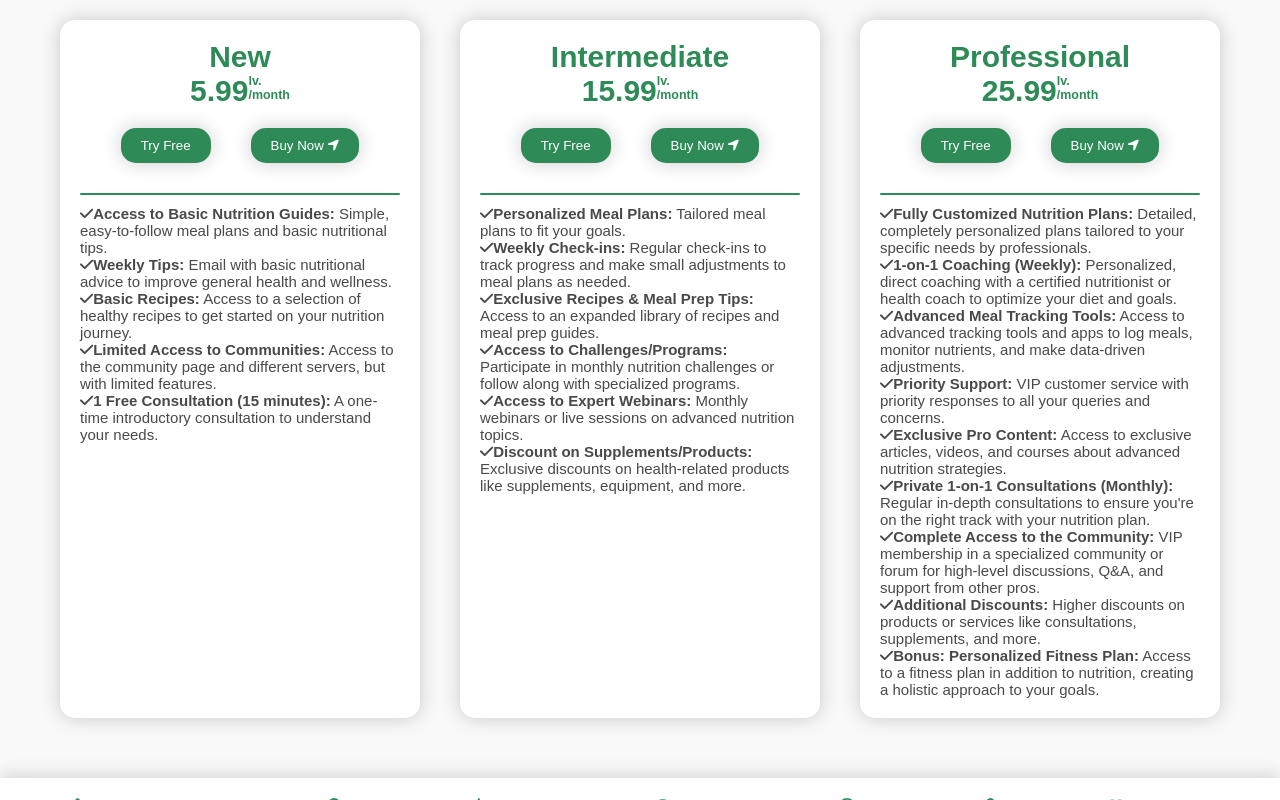
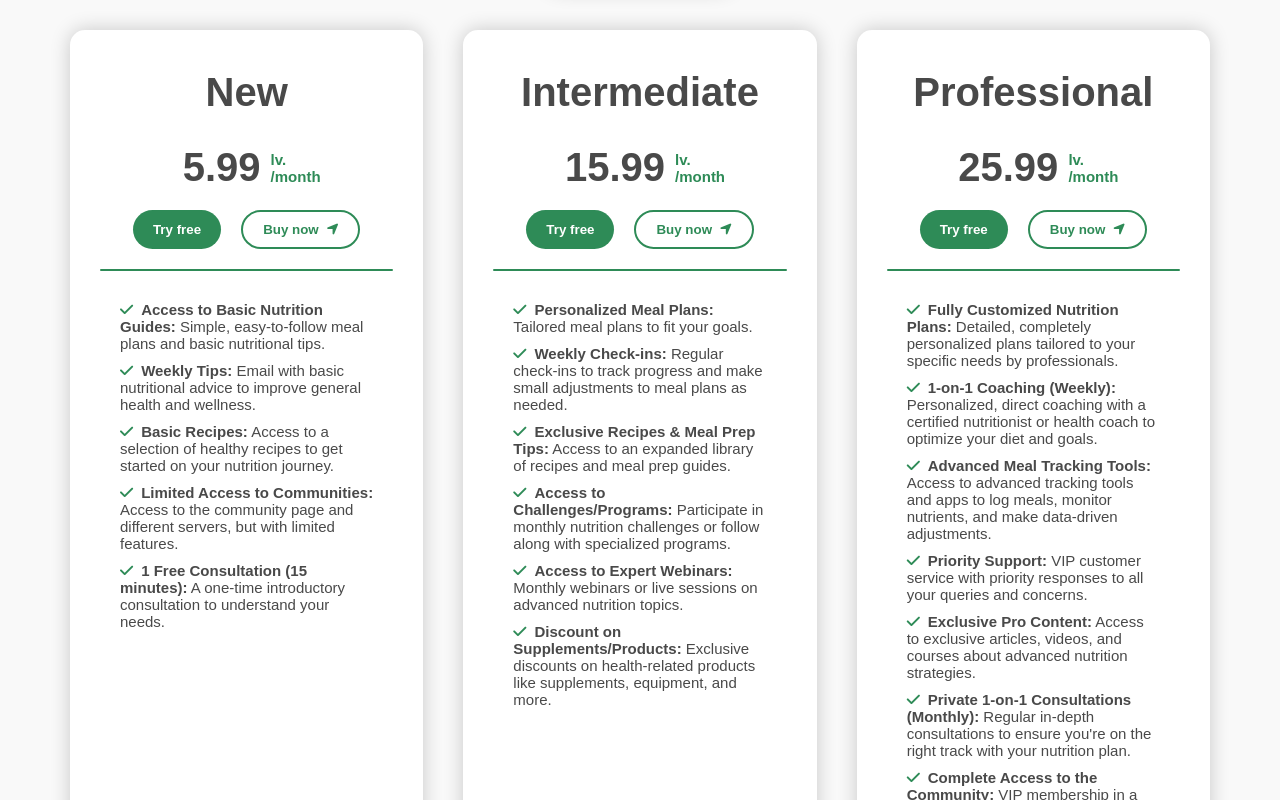
Before and after one commit to Kristradamus/FreshBalance, a React (Vite) app in the folder frontend/: page /support in a window 1280 px wide. Both pictures are taken after a click on the item "Subscriptions". Shown: the part 186-986 px from the top of the page. Built offline with nearby package versions, Linux system fonts and the light colour scheme.

Commit message:
Subscriptions2

```diff
--- a/frontend/src/pages/communities.css
+++ b/frontend/src/pages/communities.css
@@ -56,6 +56,7 @@
     cursor:pointer;
     padding:5px 0px;
     margin:10px 0px;
+    transition:var(--transition);
 }
 .communitiesGoToSub:hover{
     background-color:var(--lightGreen);
--- a/frontend/src/pages/subscriptions.css
+++ b/frontend/src/pages/subscriptions.css
@@ -1,5 +1,5 @@
 .subscriptions{
-    margin:20px;
+  margin:30px;
   padding:0px;
  }
  .subBox{
@@ -17,50 +17,44 @@
  position: relative;
  border-radius: calc(var(--radius) * 3);
  border: 2px solid var(--green);
-   background-color: transparent;
+ background-color: var(--white);
+ box-shadow:var(--boxShadow);
  cursor: pointer;
  transition: background 0.3s ease-in-out, border-color 0.3s ease-in-out;
  font-size: var(--font);
  color: var(--darker);
  overflow: hidden;
  }
- .subToggleContainer:hover {
-   border-color: var(--dark-green);
+ .subToggleContainer:hover{
+  border: 2px solid var(--lightGreen);
  }
  .subToggleCircle {
  position: absolute;
-   width: 70px;
-   height: 30px;
+ width: 90px;
+ height: 40px;
  background: var(--green);
  border-radius: calc(var(--radius) * 3);
  transition: transform 0.3s ease-in-out, background 0.3s ease-in-out;
  box-shadow: 0 2px 5px rgba(0, 0, 0, 0.2);
  }
  .subToggleCircle.moveRight {
-   transform: translateX(120px);
+ transform: translateX(100px);
  }
  .subToggleCircle.moveLeft {
-   transform: translateX(10px);
+ transform: translateX(6px);
  }
  .subToggleText {
  flex: 1;
  text-align: center;
-   font-size: 14px;
+ font-size: var(--font);
  font-weight: bold;
  z-index: 1;
  transition: color 0.3s ease-in-out, opacity 0.3s ease-in-out;
-   opacity: 0.7;
+ opacity: 1;
  }
  .subToggleText.active {
-   color: white;
+ color: var(--white);
  opacity: 1;
-   font-weight: 600;
- }
- .subToggleText:first-child {
-   margin-right: 10px;
- }
- .subToggleText:last-child {
-   margin-left: 10px;
  }
  /*----------------------------------CATEGORIES------------------------------------*/
  .subCategories{
@@ -75,7 +69,7 @@
   color:var(--darker);
  }
  .subPlan{
-    padding:20px;
+  padding:30px;
   border-radius:var(--radius);
   background-color:var(--white);
   margin:20px;
@@ -93,8 +87,13 @@
   flex-direction:column;
   justify-items:center;
   align-items:center;
+  gap:10px;
   width:100%;
-    color:var(--green);
+  color:var(--darker);
+ }
+ .subTopTitle{
+  font-size:40px;
+  margin:10px;
  }
  .subPrice{
   display:flex;
@@ -103,18 +102,64 @@
  .subSidePrice{
   display:flex;
   flex-direction:column;
+  justify-content:center;
+ }
+ .subSidePrice{
+ color:var(--green);
  }
  .subButtons{
   display:flex;
   flex-direction:row;
  }
  .subButtons button{
+  transition:var(--transition);
+  border-radius:calc(var(--radius) * 2);
+  cursor:pointer;
+  padding:10px 20px;
+  margin:0px 10px;
+ }
+ .subTryFree{
   border-radius:var(--radius);
   border:none;
- box-shadow:var(--boxShadow);
- margin:20px;
- padding:10px 20px;
   color:var(--white);
   background-color:var(--green);
  }
+ .subTryFree:hover{
+  background-color:var(--lightGreen);
+ }
+ .subBuyNow{
+  background-color:transparent;
+  color:var(--green);
+  border:2px solid var(--green);
+ }
+ .subBuyNow i{
+  margin-left:var(--iconDistance);
+ }
+ .subBuyNow:hover{
+  color:var(--lightGreen);
+  border:2px solid var(--lightGreen);
+ }
  /*-----------------------------------BOTTOM------------------------------*/
+ .subBottom{
+  padding:20px;
+  display:flex;
+  flex-direction:column;
+ }
+ .subBenefits{
+  display:flex;
+  flex-direction:column;
+  gap:10px;
+ }
+ .subBenefits .fa-check{
+  margin-right:var(--iconDistance);
+  color:var(--green);
+ }
+ /*-----------------------------------RESPONSIVE------------------------------*/
+ @media(max-width:1200px){
+
+
+ }
+ @media(max-width:780px){
+
+
+ }
--- a/frontend/src/pages/subscriptions.jsx
+++ b/frontend/src/pages/subscriptions.jsx
@@ -56,26 +56,26 @@ const SubscriptionPlan = ({ plan }) => {
 return (
  <div className={`subPlan sub${plan.type}`}>
    <div className={`subPlanTop sub${plan.type}Top`}>
-       <h1>{plan.type}</h1>
+     <h1 className="subTopTitle">{plan.type}</h1>
      <div className="subPrice">
-         <h1>{isYearly ? plan.priceYear : plan.priceMonth}</h1>
+       <h1 className="subTopTitle">{isYearly ? plan.priceYear : plan.priceMonth}</h1>
        <div className="subSidePrice">
-           <h5 className="subUser">lv.</h5>
-           <h5 className="subTime">{isYearly ? "/year" : "/month"}</h5>
+         <h4 className="subCurrency">lv.</h4>
+         <h4 className="subTime">{isYearly ? "/year" : "/month"}</h4>
        </div>
      </div>
      <div className="subButtons">
-         <button className={`sub${plan.type}TryFree`}>Try Free</button>
-         <button className={`sub${plan.type}BuyNow`}>Buy Now <i className="fa-solid fa-location-arrow"></i></button>
+       <button className={`subTryFree ${plan.type}TryFree`}><strong>Try free</strong></button>
+       <button className={`subBuyNow ${plan.type}BuyNow`}><strong>Buy now</strong><i className="fa-solid fa-location-arrow"></i></button>
      </div>
    <hr></hr>
    </div>
-     <div className={`sub${plan.type}Bottom`}>
-       <ul className={`sub${plan.type}Ul`}>
+   <div className={`subBottom sub${plan.type}Bottom`}>
+     <ul className={`subBenefits sub${plan.type}Benefits`}>
        {plan.benefits.map((item, index) => (
          <li key={index}>
            <i className="fa-solid fa-check"></i>
-             <strong>{item.benefit}:</strong> {item.description}
+           <strong className="subBenefitTitle">{item.benefit}:</strong> {item.description}
          </li>
        ))}
      </ul>
```
Lines whose indentation alone changed are shown as unchanged.
